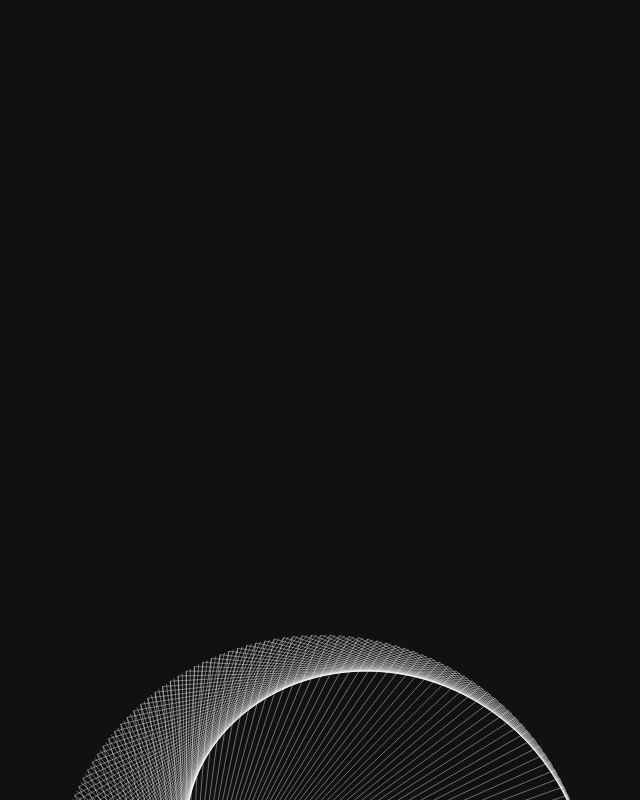
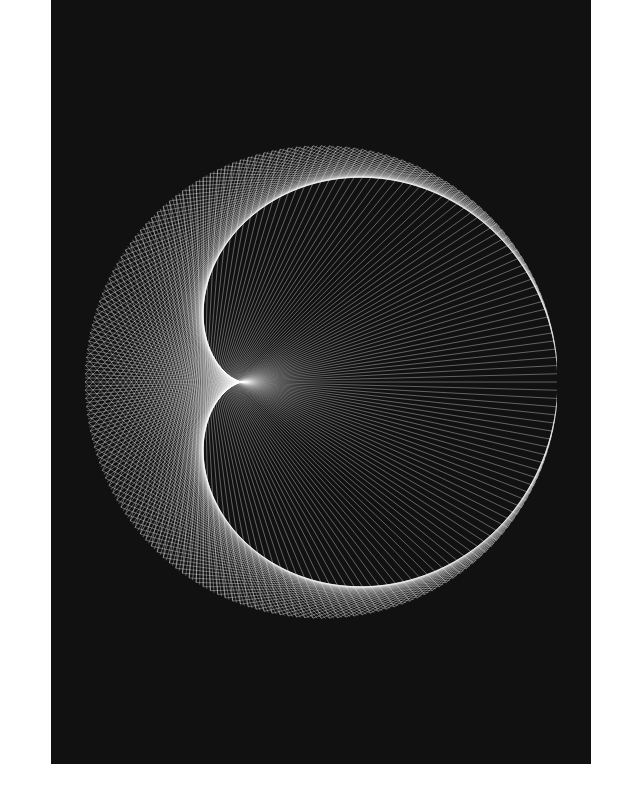
Before and after one commit to janjarfalk/multiplication-mandalas, a plain HTML site: page index.html in a window 1280 px wide. Shown: the top 800 px of the page, without its empty margins (319-959 px from the left). Drawn offline with Linux system fonts and the light colour scheme.

Commit message:
adds max dimensions

```diff
--- a/css.css
+++ b/css.css
@@ -28,6 +28,8 @@ p.preabmle {
 
 .studio {
     width: 100%;
+    max-width: 540px;
+    margin: 0 auto;
 }
 
 .paper {
@@ -39,6 +41,7 @@ p.preabmle {
     max-width: 100%;
     height: 141.42135623730951vw;
     margin-bottom: 2em;
+    max-height: 764px;
 }
 
 .paper svg {
```
